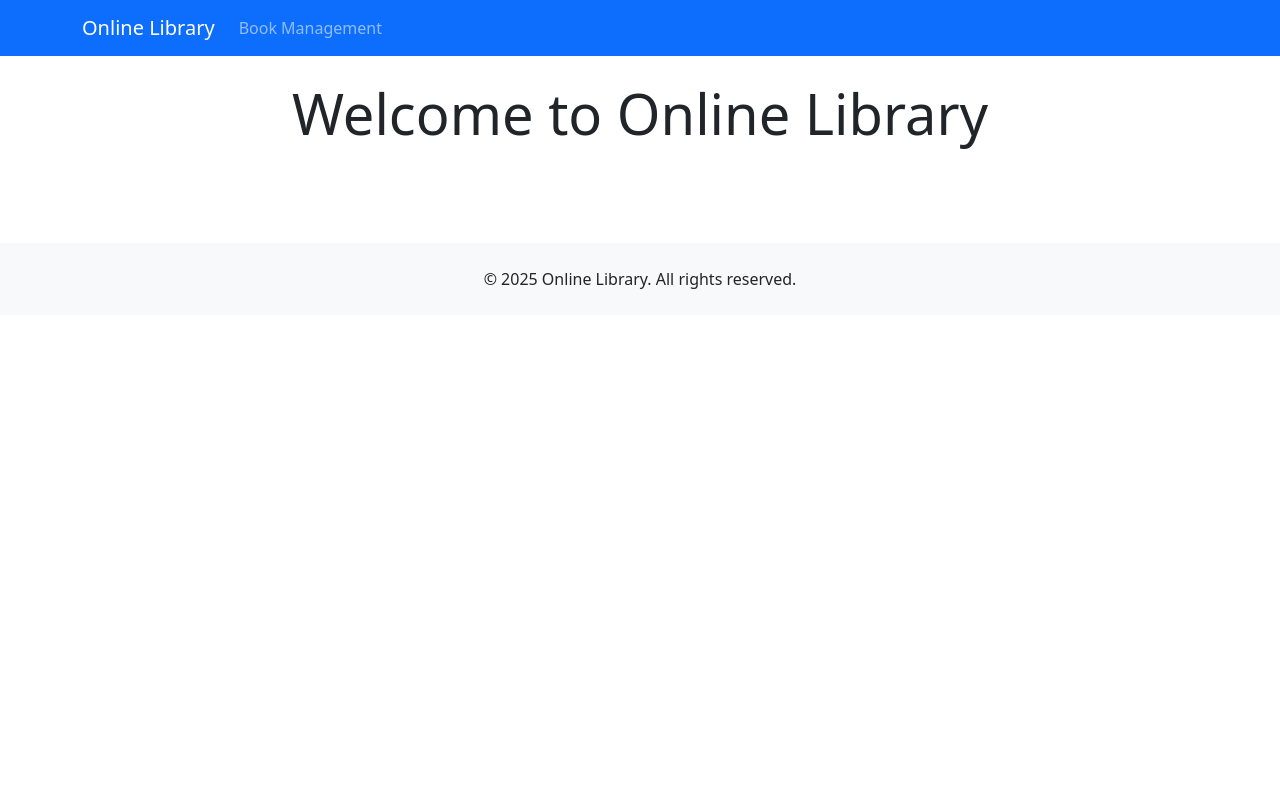
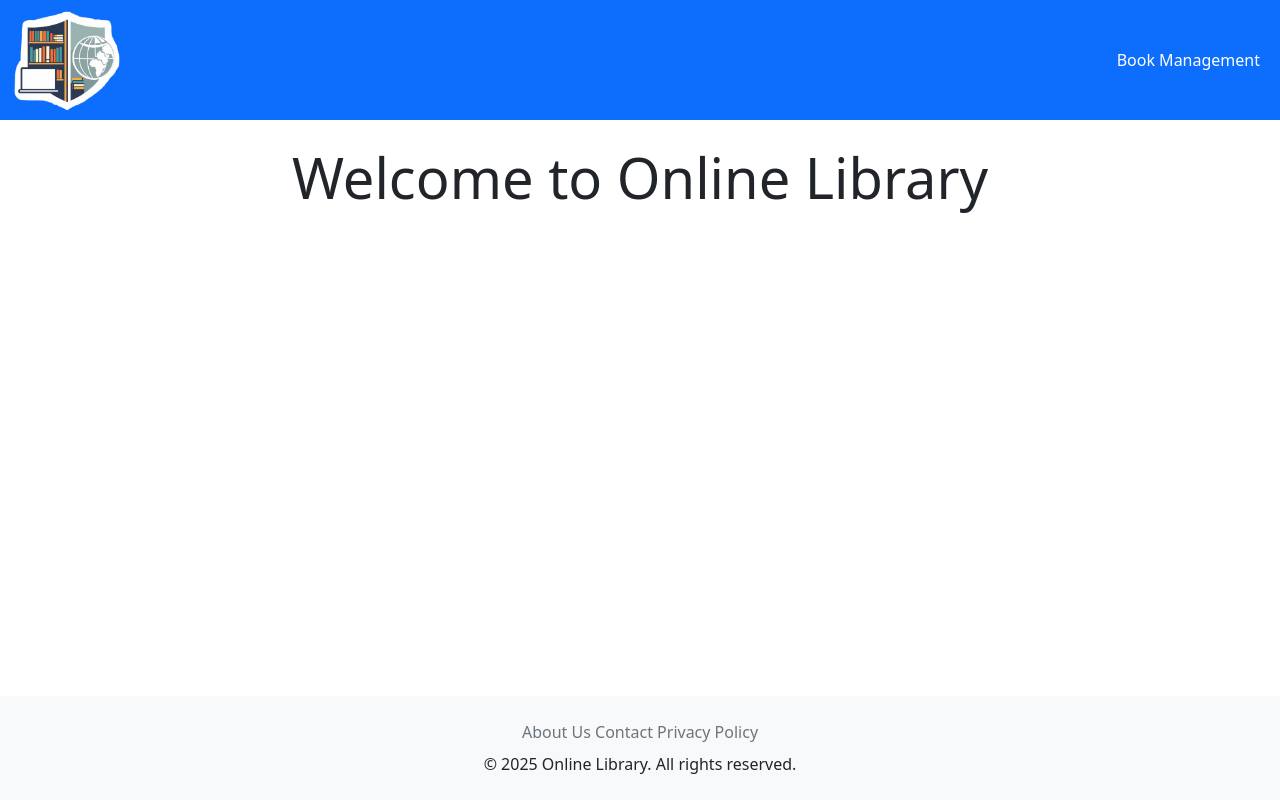
Before and after one commit to wilbertharianto8/GroupA-LibraryManagementSystem, a Django app: page /home/ in a window 1280 px wide. Run offline with Django 4.2, Linux system fonts and the light colour scheme.

Commit message:
update header

```diff
--- a/online_library/online_library/settings.py
+++ b/online_library/online_library/settings.py
@@ -15,6 +15,7 @@ from pathlib import Path
 # Build paths inside the project like this: BASE_DIR / 'subdir'.
 BASE_DIR = Path(__file__).resolve().parent.parent
 TEMPLATES_DIR = BASE_DIR / 'templates'
+STATIC_PATH = BASE_DIR / 'static'
 
 
 # Quick-start development settings - unsuitable for production
@@ -122,6 +123,10 @@ USE_TZ = True
 
 STATIC_URL = 'static/'
 
+STATICFILES_DIRS = [
+    STATIC_PATH,
+]
+
 # Default primary key field type
 # https://docs.djangoproject.com/en/4.2/ref/settings/#default-auto-field
 
--- /dev/null
+++ b/online_library/static/css/style.css
@@ -0,0 +1,23 @@
+.navbar {
+    padding-top: 0.001rem;
+    padding-bottom: 0.001rem;
+}
+.navbar-brand {
+    display: flex;
+    gap: 12px;
+}
+.navbar-brand img {
+    height: 110px !important;
+    width: auto:
+}
+.navbar-nav .nav-link {
+    color: white;
+}
+.footer-links a {
+    color: #6c757d;
+    text-decoration: none;
+}
+.footer-links a:hover {
+    color: #343a40;
+    text-decoration: underline;
+}
--- a/online_library/templates/base.html
+++ b/online_library/templates/base.html
@@ -1,29 +1,41 @@
 <!DOCTYPE html>
+{% load static %}
 <html lang="en">
 <head>
     <meta charset="UTF-8">
     <meta name="viewport" content="width=device-width, initial-scale=1.0">
     <title>{% block title %}Online Library{% endblock %}</title>
+
     <!-- Bootstrap CSS -->
     <link href="https://cdn.jsdelivr.net/npm/bootstrap@5.3.0/dist/css/bootstrap.min.css" rel="stylesheet">
+
     <!-- Font Awesome -->
     <link href="https://cdnjs.cloudflare.com/ajax/libs/font-awesome/6.0.0/css/all.min.css" rel="stylesheet">
+
+    <!-- Custom CSS -->
+    <link rel="stylesheet" href="{% static 'css/style.css' %}">
+
     {% block extra_css %}{% endblock %}
 </head>
-<body>
+<body class="d-flex flex-column min-vh-100">
     <!-- Navigation -->
     <nav class="navbar navbar-expand-lg navbar-dark bg-primary">
-        <div class="container">
-            <a class="navbar-brand" href="{% url 'home' %}">Online Library</a>
+        <div class="container-fluid">
+            <a class="navbar-brand d-flex justify-content-between align-items-center" href="{% url 'home' %}">
+                <img src="{% static 'images/logo1.png' %}" alt="Library Logo">
+            </a>
+
             <button class="navbar-toggler" type="button" data-bs-toggle="collapse" data-bs-target="#navbarNav">
                 <span class="navbar-toggler-icon"></span>
             </button>
-            <div class="collapse navbar-collapse" id="navbarNav">
-                <ul class="navbar-nav me-auto">
+
+            <div class="collapse navbar-collapse justify-content-end" id="navbarNav">
+                <ul class="navbar-nav">
                     <li class="nav-item">
                         <a class="nav-link" href="{% url 'book_management:book_list' %}">Book Management</a>
                     </li>
                 </ul>
+
             </div>
         </div>
     </nav>
@@ -45,6 +57,11 @@
     <!-- Footer -->
     <footer class="bg-light py-4 mt-auto">
         <div class="container text-center">
+            <div class="footer-links mb-2">
+                <a href="#">About Us</a>
+                <a href="#">Contact</a>
+                <a href="#">Privacy Policy</a>
+            </div>
             <p class="mb-0">&copy; {% now "Y" %} Online Library. All rights reserved.</p>
         </div>
     </footer>
```
Also changed, not shown: online_library/static/images/logo1.png (added).
